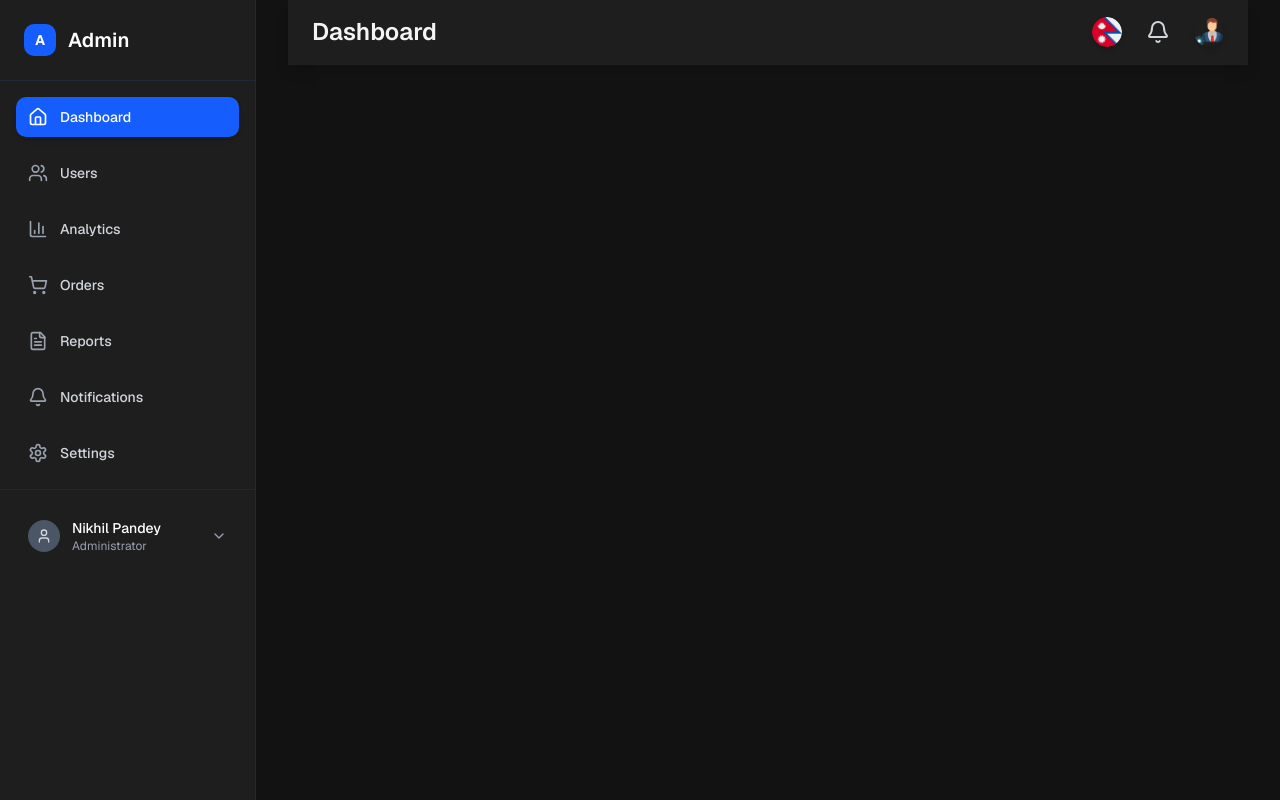
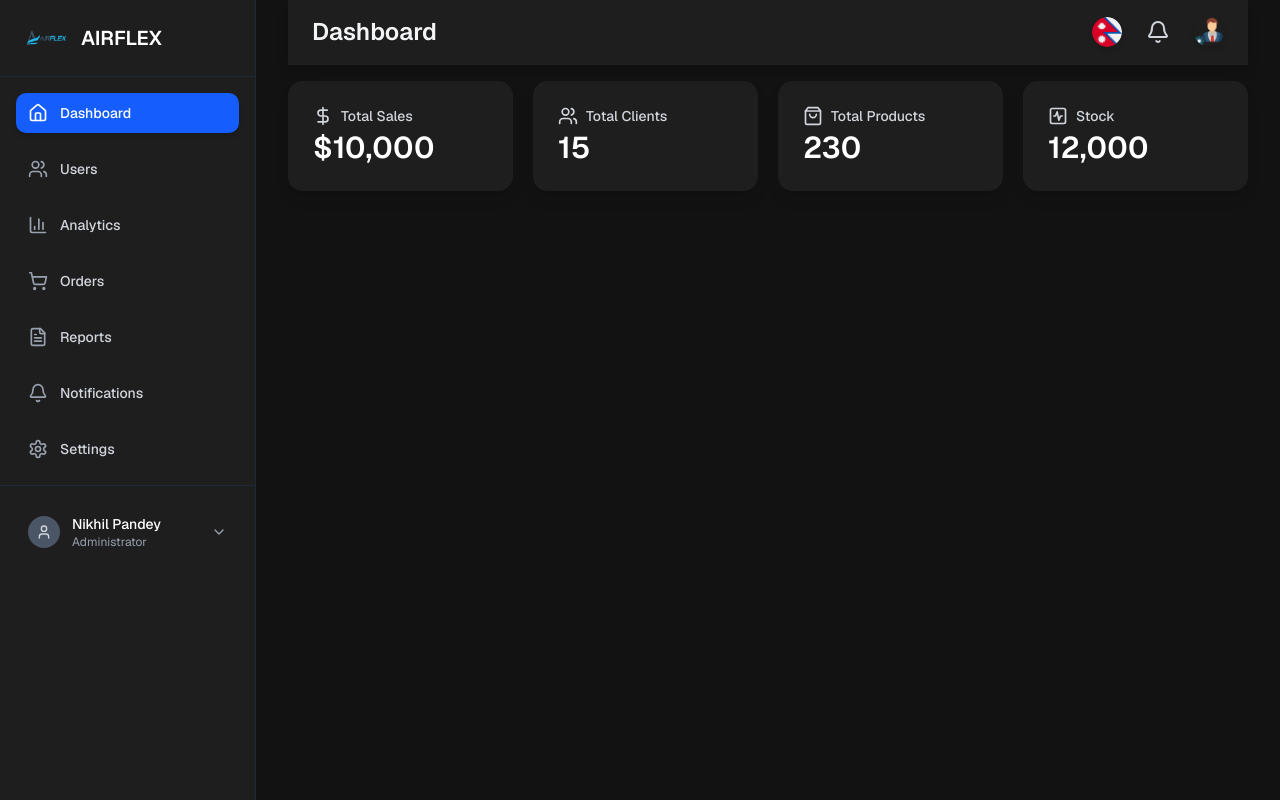
Before and after one commit to Nikhil-Pandey123/ECommerce, a Next.js app: page /admin/dashboard in a window 1280 px wide. Built offline with nearby package versions, Linux system fonts and the light colour scheme.

Commit message:
Added Stats Component for Dashboard

```diff
--- a/Components/Sidebar.tsx
+++ b/Components/Sidebar.tsx
@@ -15,6 +15,7 @@ import {
   X,
 } from 'lucide-react';
 import Link from 'next/link';
+import Image from 'next/image';
 
 const Sidebar = () => {
   const [activeItem, setActiveItem] = useState('dashboard');
@@ -81,10 +82,7 @@ const Sidebar = () => {
         className="fixed top-0 right-0 left-0 z-50 flex items-center justify-between border-b border-gray-800 bg-[#1e1e1e] p-4 md:hidden"
       >
         <div className="flex items-center space-x-2">
-          <div className="flex h-8 w-8 items-center justify-center rounded-lg bg-blue-600">
-            <span className="text-sm font-bold text-white">A</span>
-          </div>
-          <span className="text-xl font-semibold text-white">Admin</span>
+          <span className="text-xl font-semibold text-white">AIRFLEX</span>
         </div>
         <button
           onClick={() => setIsSidebarOpen(!isSidebarOpen)}
@@ -101,18 +99,20 @@ const Sidebar = () => {
       {/* Sidebar */}
       <div
         id="sidebar"
-        className={`fixed inset-y-0 left-0 z-50 w-64 transform border-r border-gray-800 bg-[#1e1e1e] transition-transform duration-300 ease-in-out md:relative md:z-auto md:transform-none md:transition-none ${isSidebarOpen ? 'translate-x-0' : '-translate-x-full md:translate-x-0'} `}
+        className={`fixed inset-y-0 left-0 z-50 w-64 transform border-r border-gray-800 bg-[#1e1e1e] transition-transform duration-300 ease-in-out md:relative md:z-auto md:transform-none md:transition-none ${
+          isSidebarOpen ? 'translate-x-0' : '-translate-x-full md:translate-x-0'
+        }`}
       >
         {/* Logo */}
-        <div className="hidden items-center space-x-3 border-b border-gray-800 p-6 md:flex">
-          <div className="flex h-8 w-8 items-center justify-center rounded-lg bg-blue-600">
-            <span className="text-sm font-bold text-white">A</span>
-          </div>
-          <span className="text-xl font-semibold text-white">Admin</span>
+        <div className="flex items-center space-x-3 border-b border-gray-800 p-6">
+          <Image
+            src="/Airflex photo/airflex-logo-1.png"
+            alt="logo"
+            width={45}
+            height={45}
+          />
+          <span className="text-xl font-semibold text-white">AIRFLEX</span>
         </div>
-
-        {/* Mobile spacing to account for fixed header */}
-        <div className="h-16 md:hidden" />
 
         {/* Navigation */}
         <nav className="flex-1 space-y-4 overflow-y-auto p-4">
@@ -155,7 +155,7 @@ const Sidebar = () => {
               </div>
               <div className="min-w-0 flex-1 text-left">
                 <p className="truncate text-sm font-medium text-white">
-                  Nikhil Pandey{' '}
+                  Nikhil Pandey
                 </p>
                 <p className="truncate text-xs text-gray-400">Administrator</p>
               </div>
@@ -199,7 +199,6 @@ const Sidebar = () => {
           </div>
         </div>
       </div>
-      <div className="h-16 md:hidden" />
     </>
   );
 };
--- /dev/null
+++ b/Components/StatCard.tsx
@@ -0,0 +1,27 @@
+import React from 'react';
+
+interface StatCardProps {
+  name: string;
+  icon: React.FC<React.SVGProps<SVGSVGElement>>;
+  value: string | number;
+}
+
+const StatCard: React.FC<StatCardProps> = ({ name, icon: Icon, value }) => {
+  return (
+    <div
+      className="overflow-hidden rounded-xl border border-[#1e1e1e] bg-[#1e1e1e] shadow-lg backdrop-blur-md"
+      role="region"
+      aria-label={`${name} statistic`}
+    >
+      <div className="px-4 py-5 sm:p-6">
+        <span className="flex items-center text-sm font-medium text-gray-300">
+          <Icon size={20} className="mr-2" />
+          {name}
+        </span>
+        <p className="mt-1 text-3xl font-semibold text-white">{value}</p>
+      </div>
+    </div>
+  );
+};
+
+export default StatCard;
--- a/app/(admin)/admin/dashboard/page.tsx
+++ b/app/(admin)/admin/dashboard/page.tsx
@@ -1,8 +1,25 @@
-import Header from '@/Components/Header';
 import React from 'react';
+import StatCard from '@/Components/StatCard';
+import {
+  DollarSign,
+  ShoppingBag,
+  SquareActivityIcon,
+  Users,
+} from 'lucide-react';
 
 const page = () => {
-  return <div></div>;
+  return (
+    <div className="relative z-10 flex-1 overflow-auto">
+      <main className="mx-auto max-w-7xl px-4 py-4 lg:px-8">
+        <div className="mb-8 grid grid-cols-1 gap-5 sm:grid-cols-2 lg:grid-cols-4">
+          <StatCard name={'Total Sales'} icon={DollarSign} value="$10,000" />
+          <StatCard name={'Total Clients'} icon={Users} value={15} />
+          <StatCard name={'Total Products'} icon={ShoppingBag} value={'230'} />
+          <StatCard name={'Stock'} icon={SquareActivityIcon} value={'12,000'} />
+        </div>
+      </main>
+    </div>
+  );
 };
 
 export default page;
```
